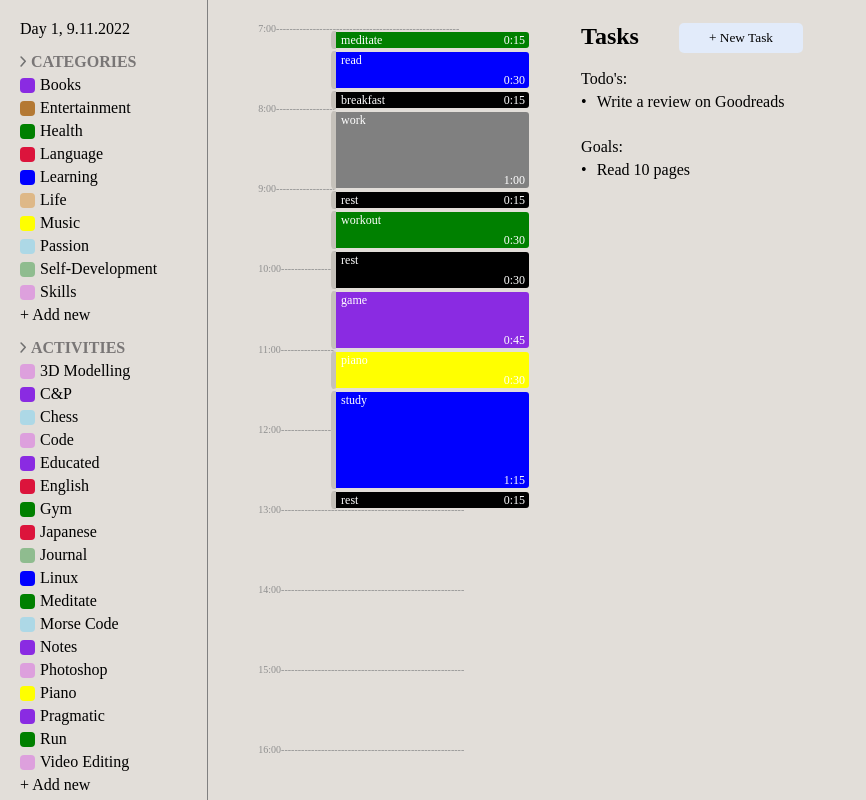
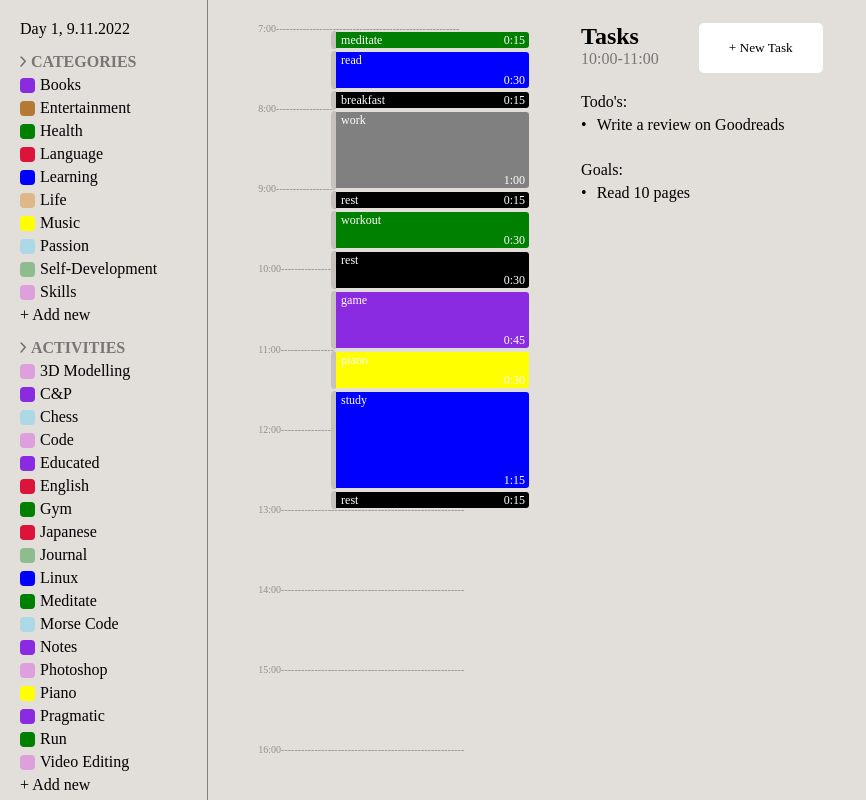
Before and after one commit to oerol/guse, an Angular app: page / in a window 1280 px wide. Shown: the top 800 px of the page, without its empty margins (0-866 px from the left). Built offline with nearby package versions, Linux system fonts and the light colour scheme.

Commit message:
Added a temporary time duration for the task component

```diff
--- a/src/app/components/todo/todo.component.html
+++ b/src/app/components/todo/todo.component.html
@@ -1,5 +1,8 @@
 <div id="todos-header">
-  <h2>Tasks</h2>
+  <div id="todos-title">
+    <h2>Tasks</h2>
+    <div id="todo-time">10:00-11:00</div>
+  </div>
   <button id="new-task-button">+ New Task</button>
 </div>
 <div id="todo-title">Todo's:</div>
--- a/src/app/components/todo/todo.component.scss
+++ b/src/app/components/todo/todo.component.scss
@@ -6,15 +6,19 @@
 }
 
 h2 {
-  margin-top: 0;
+  margin: 0;
+}
+
+#todo-time {
+  color: #797676;
 }
 
 #new-task-button {
-  background-color: #e2ebfa;
+  background-color: #ffffff;
   border: none;
   border-radius: 5px;
   padding: 0px 30px;
-  height: 30px;
+  height: 50px;
 
   cursor: pointer;
 }
@@ -28,6 +32,7 @@ h2 {
   padding: 5px 0px;
 }
 
+#todo-title,
 #goals-title {
   margin-top: 20px;
 }
```
